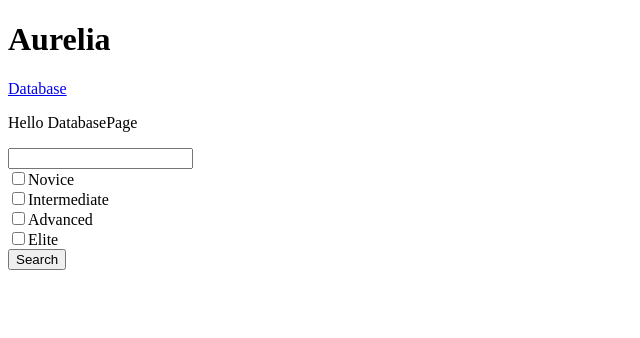
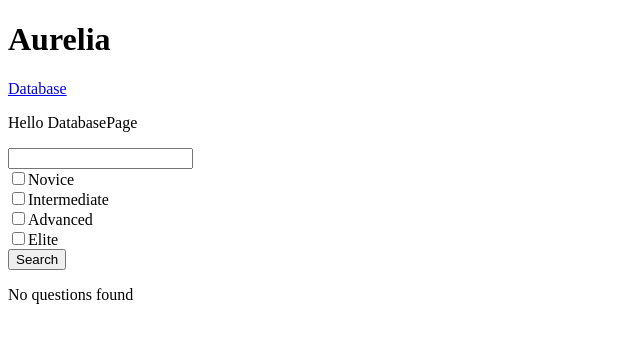
Before and after one commit to Aurelia-Certamen-Reader/Aurelia, a Next.js app: page /database in a window 1280 px wide. Shown: the top 338 px of the page, without its empty margins (0-640 px from the left). Built offline with nearby package versions, Linux system fonts and the light colour scheme.

Commit message:
Reactivity to query!

```diff
--- a/app/database/page.jsx
+++ b/app/database/page.jsx
@@ -1,13 +1,20 @@
 "use client"
 
+import { useState } from "react";
 import { QuestionCard } from "../page";
+import styles from '../styles.module.css'
 
 export default function DatabasePage() {
+    const [questions, setQuestions] = useState([])
     return (<>
         <p>Hello DatabasePage</p>
         <DatabaseSearch />
+        <ul className={styles.question}>{
+            questions.length === 0 ?
+                <p>No questions found</p> :
+                questions.map(q => <QuestionCard question={q} key={q._id}/>)
+        }</ul>
     </>);
-}
 
     function DatabaseSearch() {
         return (<form onSubmit={handleSearch}>
@@ -30,8 +37,10 @@ async function handleSearch(e) {
         });
         if (response.ok) {
             const questions = await response.json();
+            setQuestions(questions);
             console.log(questions);
         } else {
             console.log(":(")
         }
     }
+}
```
Lines whose indentation alone changed are shown as unchanged.
